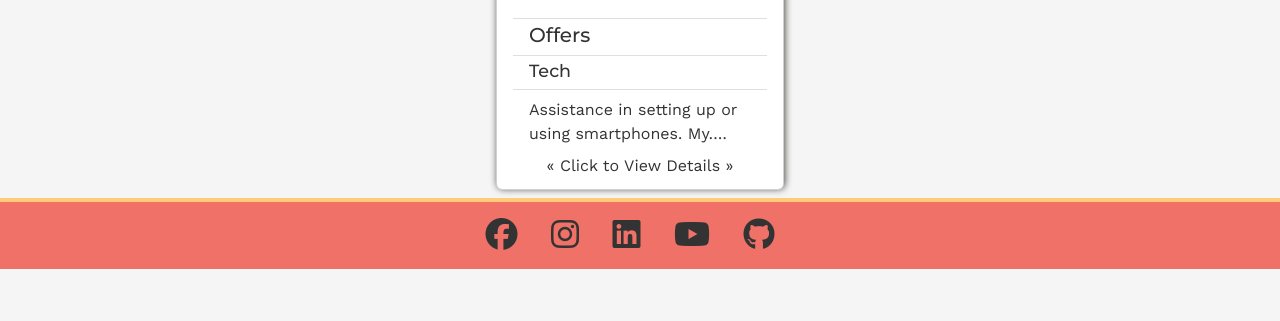
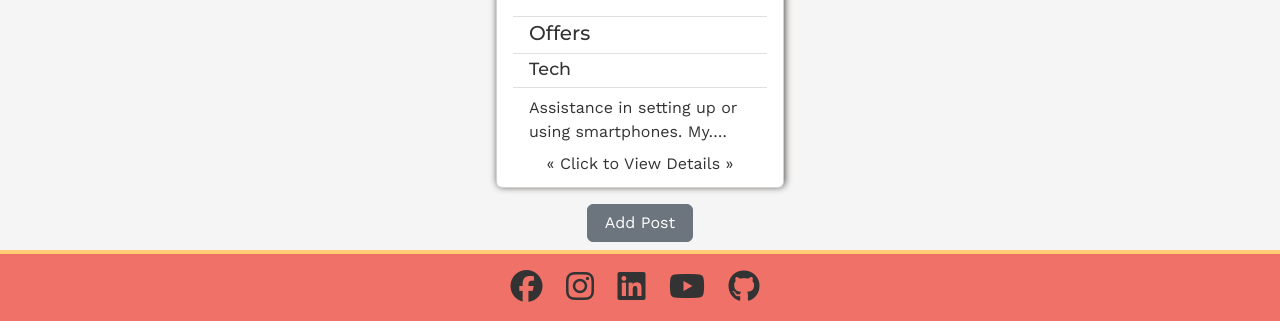
Before and after one commit to g-omarsdottir/helping-hands-happy-hearts, a Django app: page /board/board/ in a window 1280 px wide. Shown: the part 612-933 px from the top of the page. Before the commit the page ends 881 px from the top, so only its background shows below. Run offline with Django 4.2, Linux system fonts and the light colour scheme; a user stored in the database is signed in; data comes from the database, SQL or seed files in the repository; parts of the project's set-up code (start-up, migrations or seed data) failed here and were passed over; some libraries are stand-ins or nearby versions.

Commit message:
Add links to add post on board.html
- Add buttons with links to add_post.html above and below content for convenience
- Buttons in addition to navigation item to add post to make prominent
- Style footer: adjust margins to avoid wrapping on xs-screens

```diff
--- a/board/templates/board/board.html
+++ b/board/templates/board/board.html
@@ -8,9 +8,19 @@
 <div class="d-block text-center p-2">
     {% csrf_token %}
     <h1>Offers & Requests</h1>
-    <p>
-        To pin your own Requests & Offers to the board, please sign in or sign up first.
-    </p>
+    <div>
+        {% if request.user.is_authenticated %}
+        <div class="d-flex justify-content-center gap-2">
+            <a href="{% url 'add_post' %}" class="btn btn-secondary col-xs-4 col-md-2 col-xl-1">
+                Add Post
+            </a>
+        </div>
+        {% else %}
+        <p>
+            To pin your own Requests & Offers to the board, please sign in or sign up first.
+        </p>
+        {% endif %}
+    </div>
 </div>
 <div class="container d-flex flex-row flex-wrap justify-content-center p-2 d-grid gap-3">
     {% for post in board %}
@@ -46,4 +56,17 @@
     </a>
     {% endfor %}
 </div>
+<div class="d-block text-center p-2">
+    {% if request.user.is_authenticated %}
+    <div class="d-flex justify-content-center gap-2">
+        <a href="{% url 'add_post' %}" class="btn btn-secondary col-xs-4 col-md-2 col-xl-1">
+            Add Post
+        </a>
+    </div>
+    {% else %}
+    <p>
+        To pin your own Requests & Offers to the board, please sign in or sign up first.
+    </p>
+    {% endif %}
+</div>
 {% endblock %}
--- a/static/css/base.css
+++ b/static/css/base.css
@@ -136,5 +136,5 @@ footer {
 }
 
 footer li a {
-    margin-right: 20px;
+    margin-right: 10px;
 }
--- a/templates/includes/footer.html
+++ b/templates/includes/footer.html
@@ -1,8 +1,7 @@
 {% load static %}
 
 <footer>
-    <!-- Bootstrap styles for footer. Margin is responsive to screensize. Fontawesome icons size applied to icon -->
-    <!-- Check: Padding not working, flex-shrink: 0 for sticky footer in css might be the cause -->
+    <!-- Bootstrap styles for footer. Margin-top is responsive to screensize. Fontawesome icons size applied to icon -->
     <div class="container-fluid d-flex justify-content-center mt-sm-2 mt-md-3">
         <ul class="list-inline">
             <li class="list-inline-item">
```
